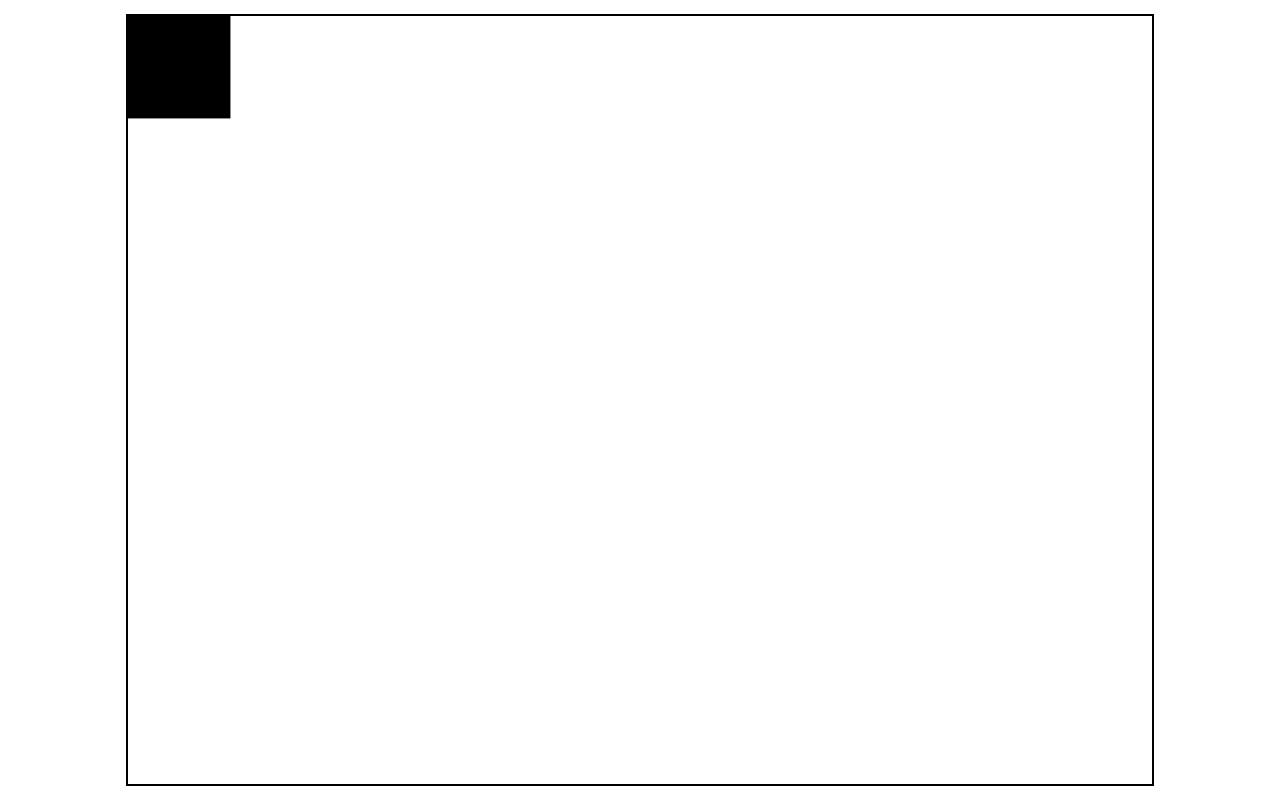
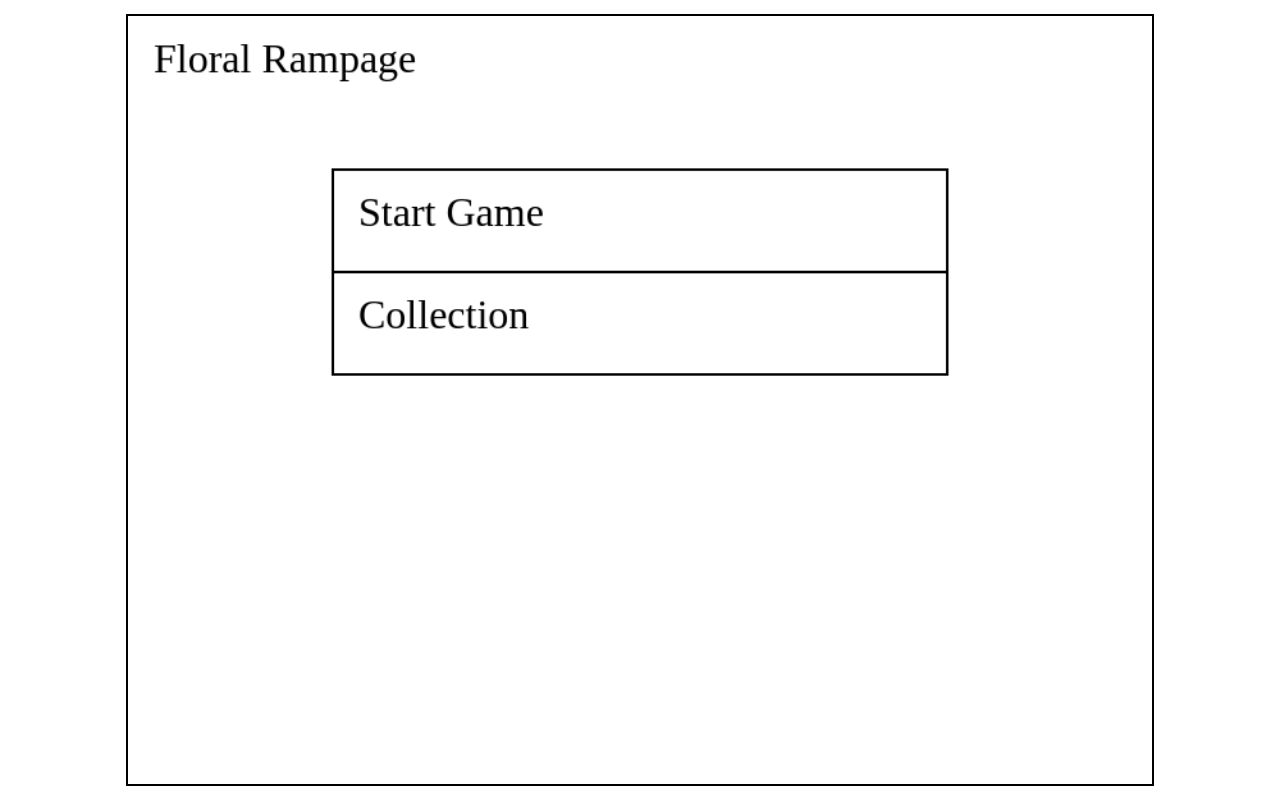
Before and after one commit to pupungeggang4/Web-Garden, a website: page game/index.html in a window 1280 px wide. Drawn offline with Linux system fonts and the light colour scheme.

Commit message:
Rendering

```diff
--- a/game/index.html
+++ b/game/index.html
@@ -1,7 +1,7 @@
 <!DOCTYPE html>
 <html>
     <head>
-        <title>Rampaging flowers</title>
+        <title>Floral Rampage</title>
         <style>
             body {
                 touch-action: none;
@@ -27,8 +27,9 @@
                     "gamevar": "./script/gamevar.js",
 
                     "primitive": "./script/primitive.js",
-                    "card": "./script/card.js",
-                    "unit": "./script/unit.js",
+                    "card": "./script/entity/card.js",
+                    "unit": "./script/entity/unit.js",
+                    "flower": "./script/entity/flower.js",
 
                     "util": "./script/util.js",
                     "render": "./script/render.js",
--- a/game/script/render.js
+++ b/game/script/render.js
@@ -0,0 +1,29 @@
+export class Render {
+    static init(ctx) {
+        ctx.font = '32px Opensans'
+        ctx.textAlign = 'left'
+        ctx.textBaseline = 'top'
+        ctx.fillStyle = 'black'
+        ctx.strokeStyle = 'black'
+        ctx.lineWidth = 2
+    }
+
+    static clearCanvas(canvas, ctx) {
+        ctx.fillStyle = 'white'
+        ctx.clearRect(0, 0, canvas.width, canvas.height)
+        ctx.fillRect(0, 0, canvas.width, canvas.height)
+        ctx.fillStyle = 'black'
+    }
+
+    static strokeRectUI(ctx, rect) {
+        ctx.strokeRect(rect[0], rect[1], rect[2], rect[3])
+    }
+
+    static fillRectUI(ctx, rect) {
+        ctx.fillRect(rect[0], rect[1], rect[2], rect[3])
+    }
+
+    static fillTextUI(ctx, text, pos) {
+        ctx.fillText(text, pos[0], pos[1])
+    }
+}
--- a/game/script/sceneselect.js
+++ b/game/script/sceneselect.js
@@ -2,6 +2,9 @@ import {UI} from 'ui'
 import {Util} from 'util'
 
 import {GameVar} from 'gamevar'
+
+import {Render} from 'render'
+
 import {Scene} from 'scene'
 
 export class SceneSelect extends Scene {
@@ -13,8 +16,7 @@ export class SceneSelect extends Scene {
         let canvas = gameVar.canvas
         let ctx = gameVar.ctx
 
-        ctx.clearRect(0, 0, 800, 600)
-        ctx.fillRect(160, 160, 80, 80)
+        Render.clearCanvas(canvas, ctx)
     }
 
     static pointerUp(gameVar, pos, button) {
--- a/game/script/scenetitle.js
+++ b/game/script/scenetitle.js
@@ -1,5 +1,6 @@
 import {UI} from 'ui'
 import {Util} from 'util'
+import {Render} from 'render'
 
 import {GameVar} from 'gamevar'
 import {Scene} from 'scene'
@@ -13,12 +14,19 @@ export class SceneTitle extends Scene {
         let canvas = gameVar.canvas
         let ctx = gameVar.ctx
 
-        ctx.clearRect(0, 0, 800, 600)
-        ctx.fillRect(0, 0, 80, 80)
+        Render.init(ctx)
+        Render.clearCanvas(canvas, ctx)
+        Render.fillTextUI(ctx, 'Floral Rampage', UI.title.textTitle)
+        Render.strokeRectUI(ctx, UI.title.buttonStart)
+        Render.fillTextUI(ctx, 'Start Game', UI.title.textStart)
+        Render.strokeRectUI(ctx, UI.title.buttonCollection)
+        Render.fillTextUI(ctx, 'Collection', UI.title.textCollection)
     }
 
     static pointerUp(gameVar, pos, button) {
-        gameVar.scene = 'select'
+        if (Util.pointInsideRectUI(pos, UI.title.buttonStart)) {
+            gameVar.scene = 'select'
+        }
     }
 
     static keyDown(gameVar, key) {
--- a/game/script/ui.js
+++ b/game/script/ui.js
@@ -1,6 +1,10 @@
 export class UI {
     static title = {
-
+        textTitle: [20, 20],
+        buttonStart: [160, 120, 480, 80],
+        textStart: [180, 140],
+        buttonCollection: [160, 200, 480, 80],
+        textCollection: [180, 220],
     }
 
     static select = {
```
Also changed, not shown: devnote/20260521.md (added, +3 -0 lines), game/script/entity/flower.js (added, +9 -0 lines).
